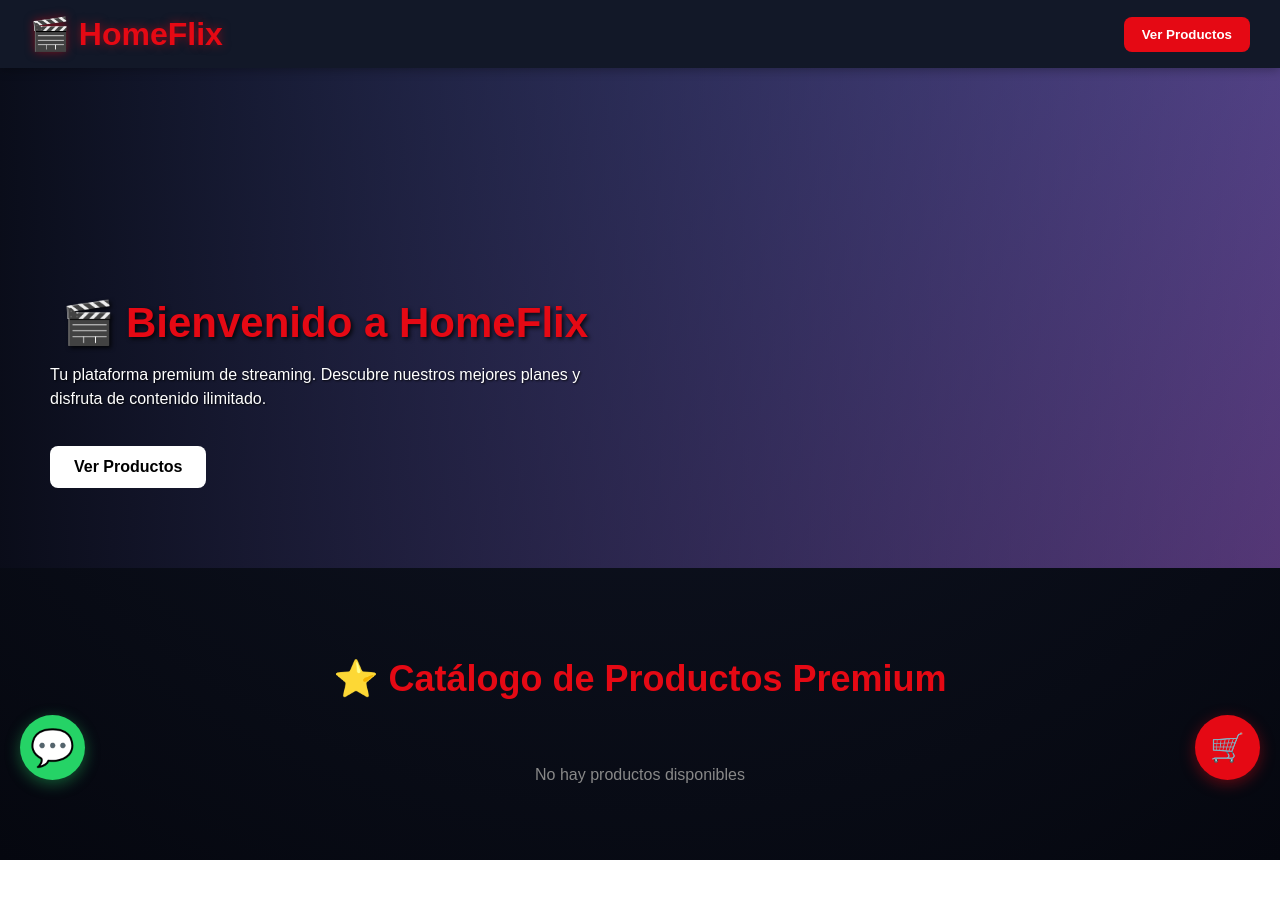
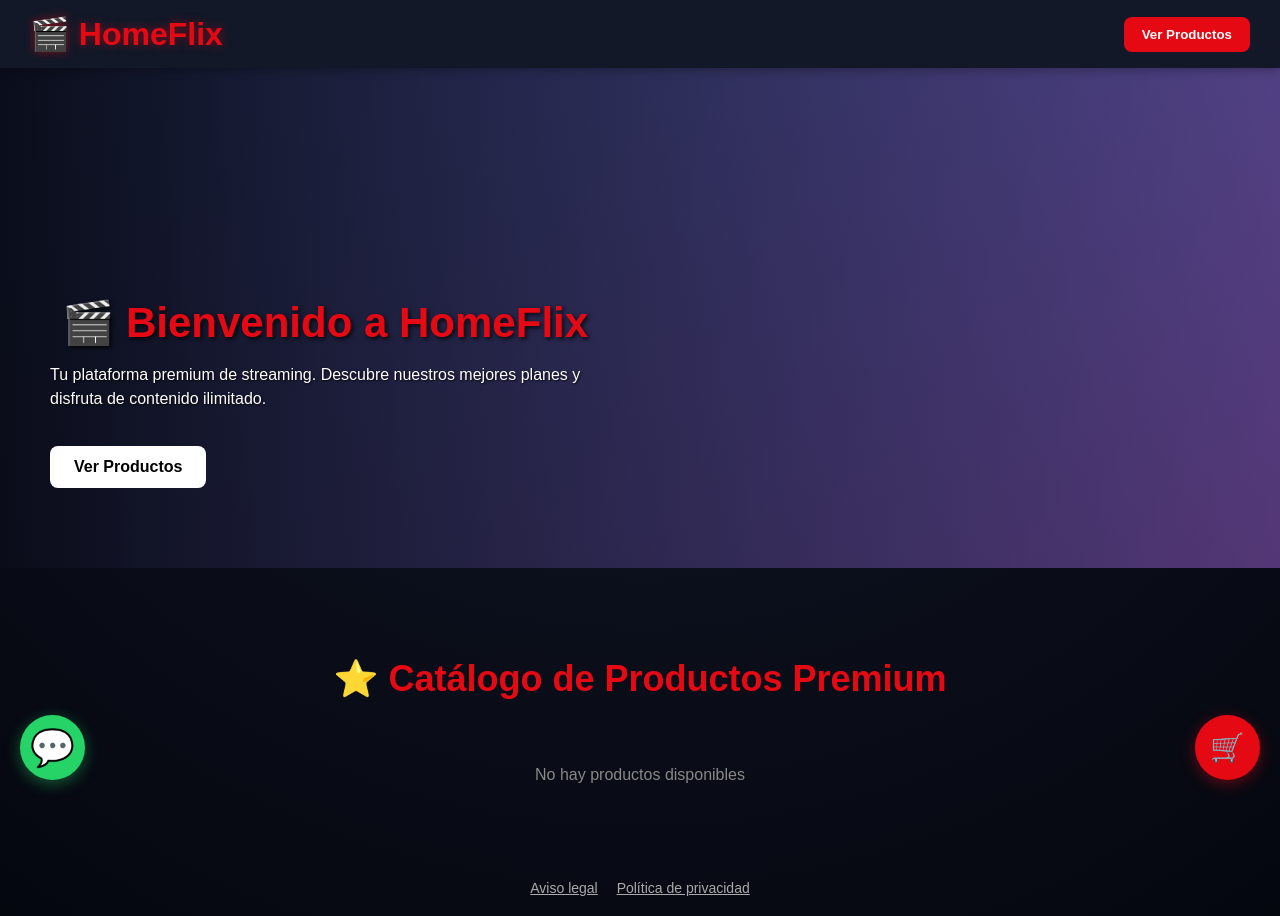
Before and after one commit to AlexGtX08/pagina-web-homeflix, a plain HTML site: page index.html in a window 1280 px wide. Before the commit the page ends 860 px from the top, so only its background shows below. Drawn offline with nearby package versions, Linux system fonts and the light colour scheme; no server answers.

Commit message:
Add footer with legal and privacy links

```diff
--- a/index.html
+++ b/index.html
@@ -896,5 +896,10 @@ loadProducts();
 loadTMDB();
 </script>
 
+<footer style="text-align:center; padding:20px; font-size:14px;">
+  <a href="legal.html" style="color:#aaa; margin-right:15px;">Aviso legal</a>
+  <a href="privacidad.html" style="color:#aaa;">Política de privacidad</a>
+</footer>
+
 </body>
 </html>
```
